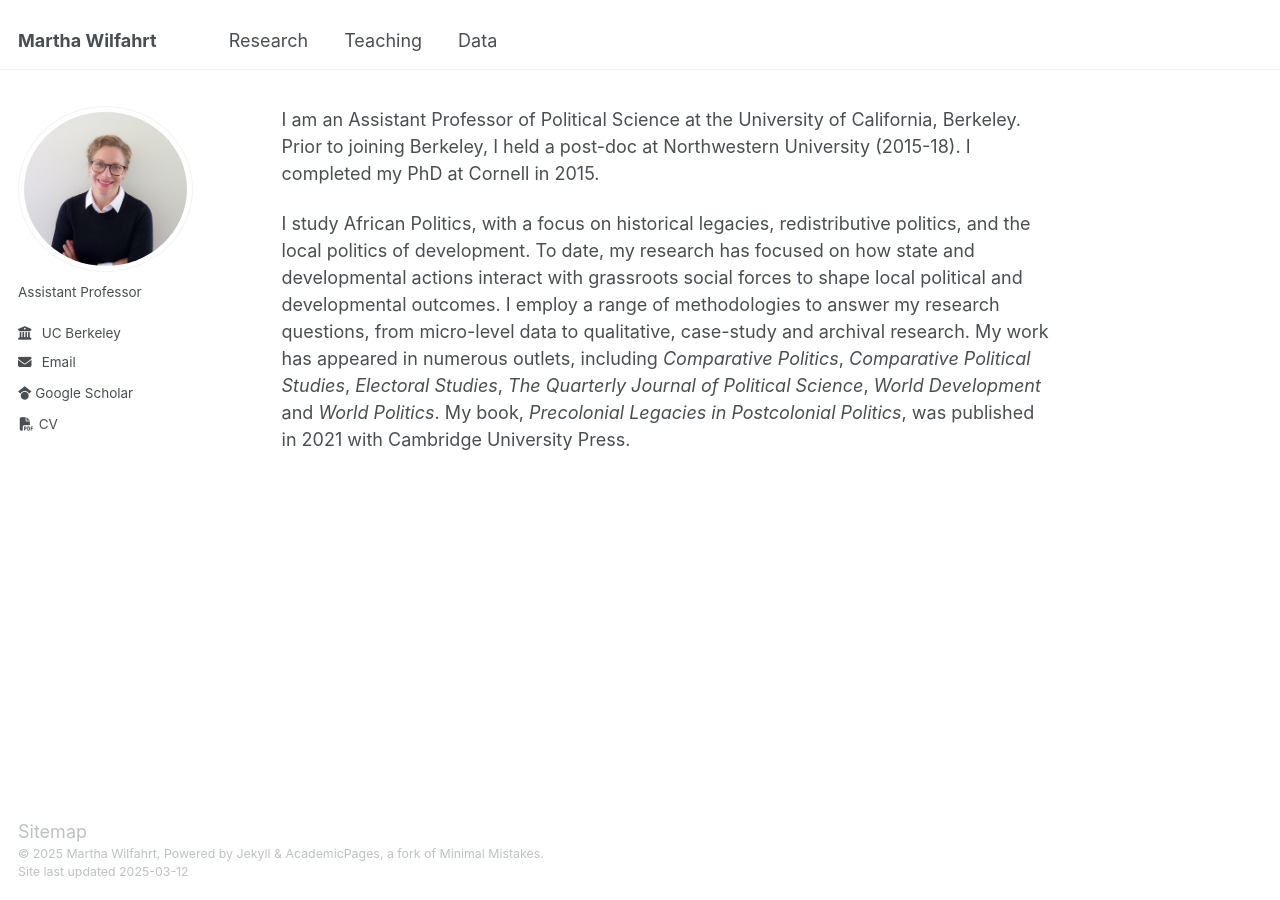
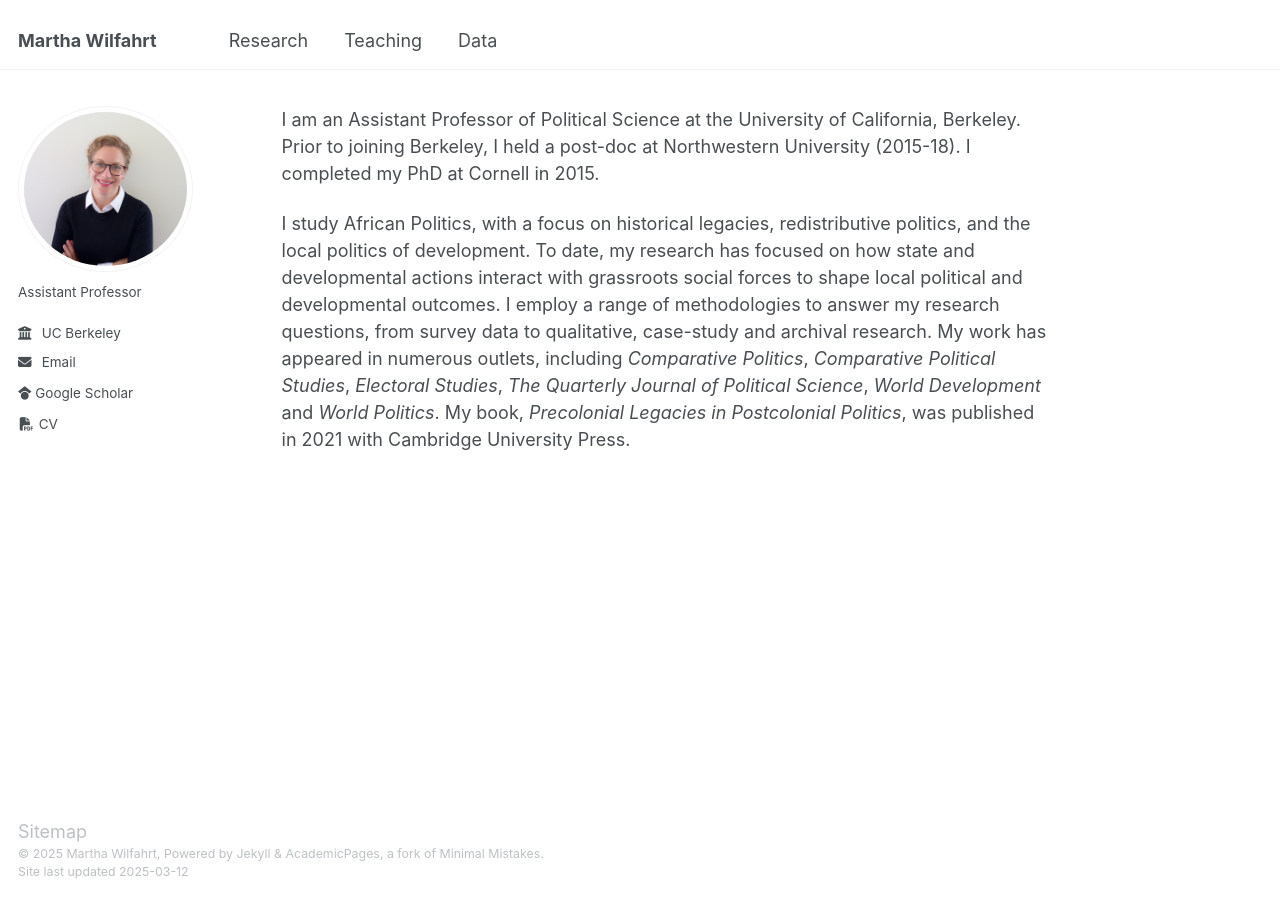
Before and after one commit to martha-wilfahrt/martha-wilfahrt.github.io, a Jekyll site: the page built from _pages/about.md, in a window 1280 px wide. Built offline with Jekyll 4.4.1, drawn with Linux system fonts in a browser that asks for light colours.

Commit message:
Update about.md

```diff
--- a/_pages/about.md
+++ b/_pages/about.md
@@ -9,4 +9,4 @@ redirect_from:
 
 I am an Assistant Professor of Political Science at the University of California, Berkeley. Prior to joining Berkeley, I held a post-doc at Northwestern University (2015-18). I completed my PhD at Cornell in 2015.
 
-I study African Politics, with a focus on historical legacies, redistributive politics, and the local politics of development. To date, my research has focused on how state and developmental actions interact with grassroots social forces to shape local political and developmental outcomes. I employ a range of methodologies to answer my research questions, from micro-level data to qualitative, case-study and archival research. My work has appeared in numerous outlets, including _Comparative Politics_, _Comparative Political Studies_, _Electoral Studies_, _The Quarterly Journal of Political Science_, _World Development_ and _World Politics_.  My book, _Precolonial Legacies in Postcolonial Politics_, was published in 2021 with Cambridge University Press.
+I study African Politics, with a focus on historical legacies, redistributive politics, and the local politics of development. To date, my research has focused on how state and developmental actions interact with grassroots social forces to shape local political and developmental outcomes. I employ a range of methodologies to answer my research questions, from survey data to qualitative, case-study and archival research. My work has appeared in numerous outlets, including _Comparative Politics_, _Comparative Political Studies_, _Electoral Studies_, _The Quarterly Journal of Political Science_, _World Development_ and _World Politics_.  My book, _Precolonial Legacies in Postcolonial Politics_, was published in 2021 with Cambridge University Press.
```
